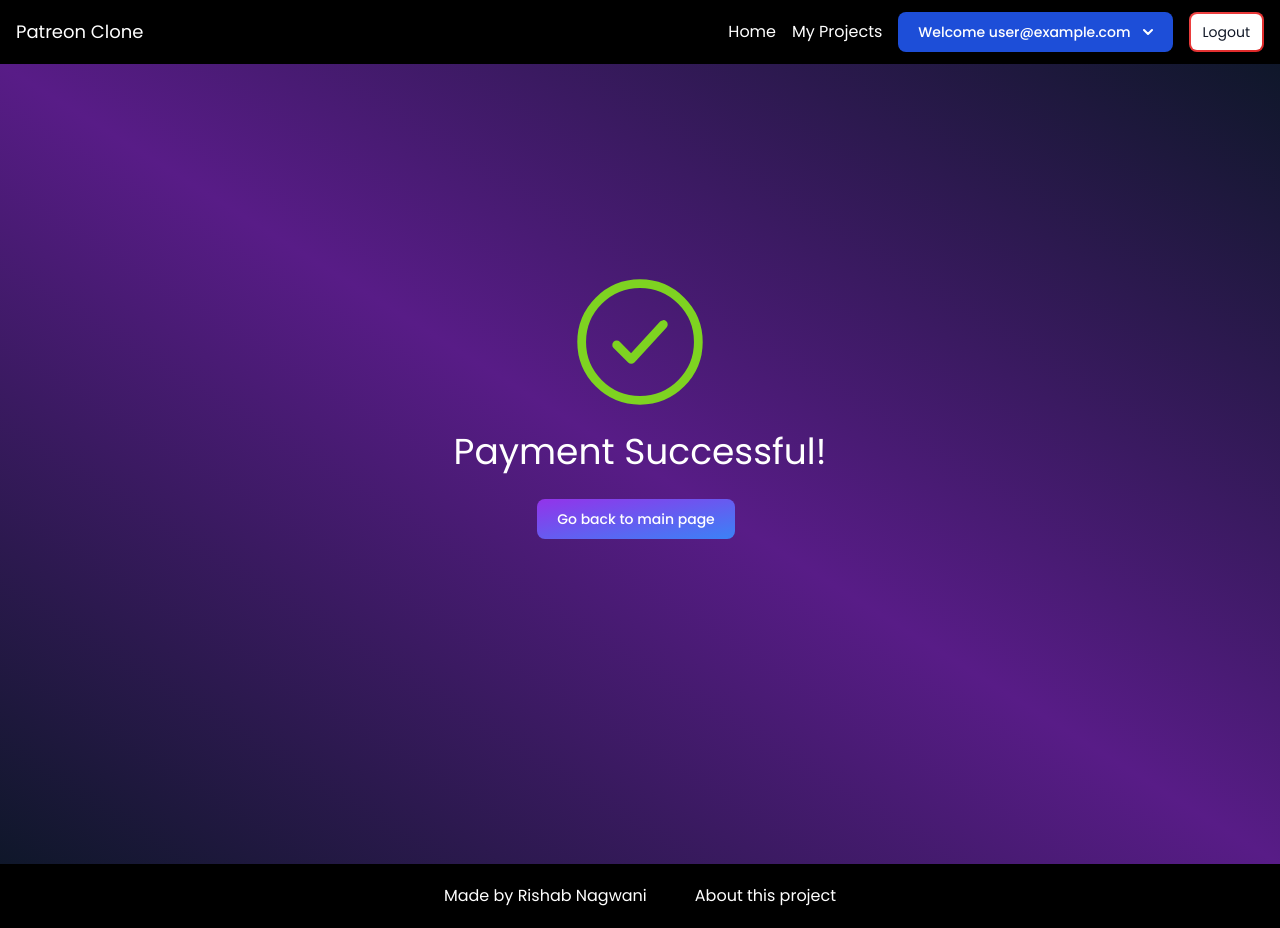
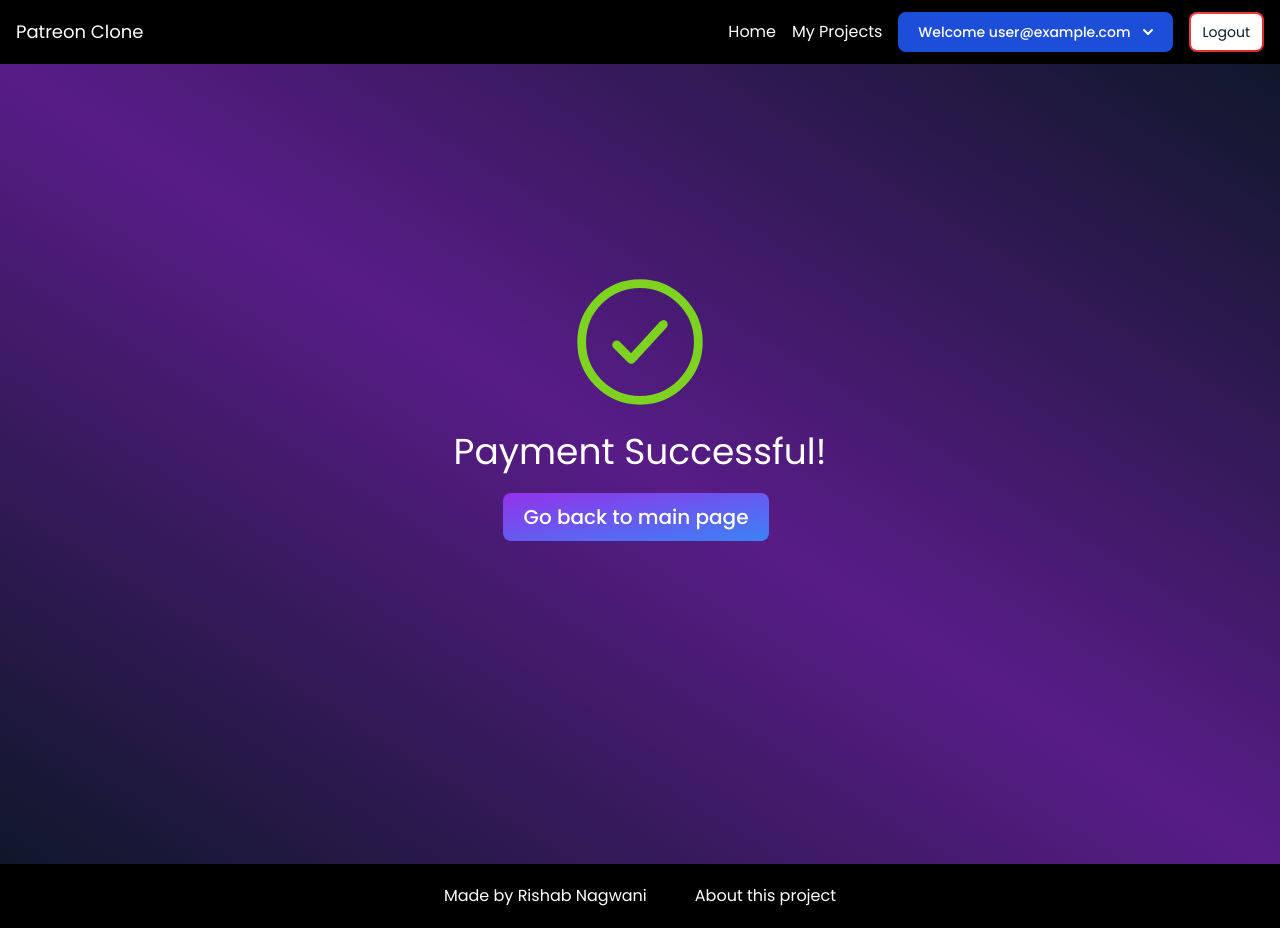
Before and after one commit to rxshabN/patreon-clone, a Next.js app: page /paymentsuccess in a window 1280 px wide. Built offline with nearby package versions, Linux system fonts and the light colour scheme; no server answers; sample sign-in values are in the browser's storage; a web font is replaced by a local one.

Commit message:
fix: made paymentsuccess's page button bigger

```diff
--- a/app/paymentsuccess/page.js
+++ b/app/paymentsuccess/page.js
@@ -49,7 +49,7 @@ const PaymentSuccess = () => {
         <Link href="/">
           <button
             type="button"
-            className="text-white bg-gradient-to-br from-purple-600 to-blue-500 hover:bg-gradient-to-bl focus:ring-4 focus:outline-none focus:ring-blue-300 dark:focus:ring-blue-800 font-medium rounded-lg text-sm px-5 py-2.5 text-center me-2 mb-2"
+            className="text-white bg-gradient-to-br from-purple-600 to-blue-500 hover:bg-gradient-to-bl focus:ring-4 focus:outline-none focus:ring-blue-300 dark:focus:ring-blue-800 font-medium rounded-lg md:text-xl text-lg px-5 py-2.5 text-center me-2 mb-2"
           >
             Go back to main page
           </button>
```
